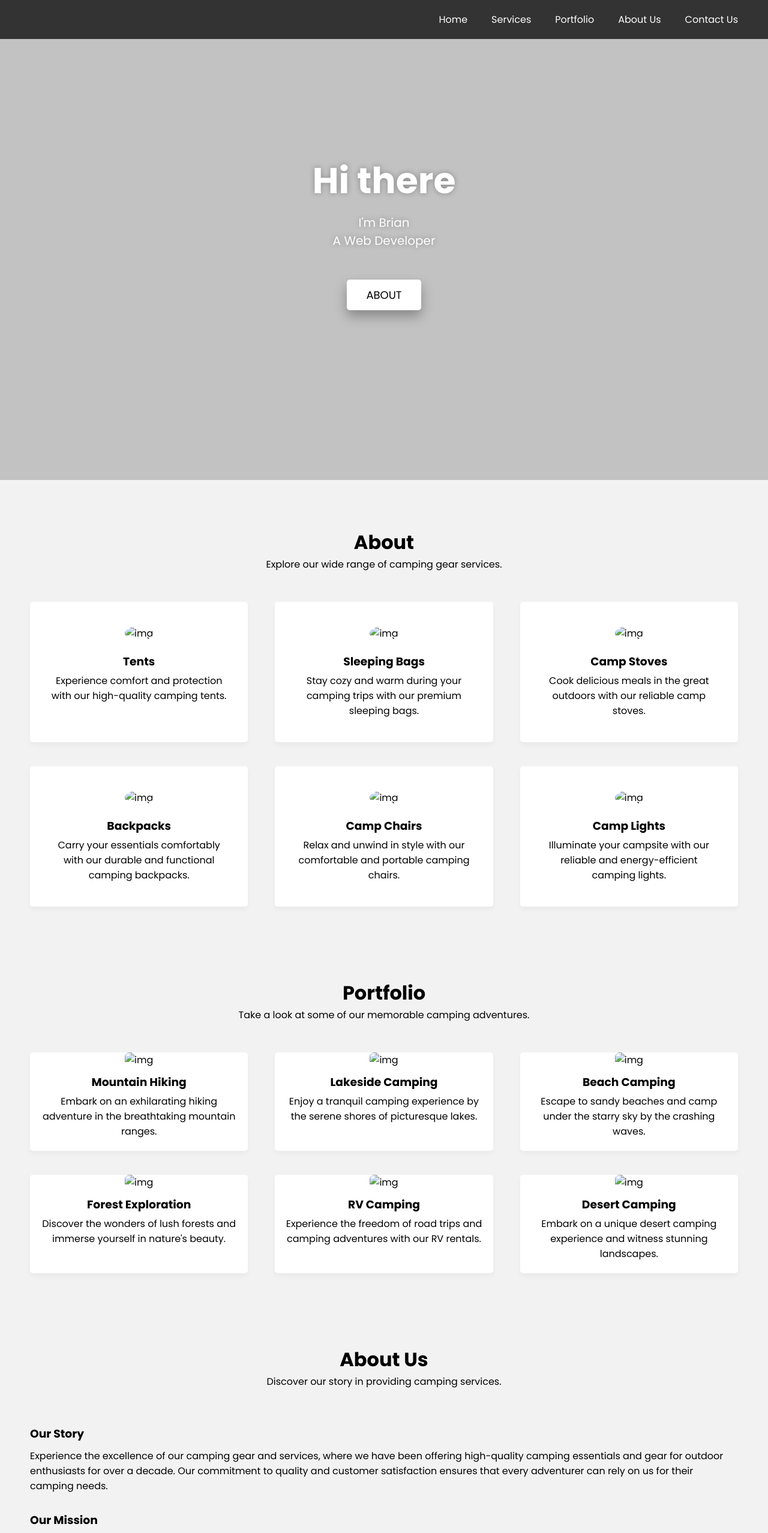
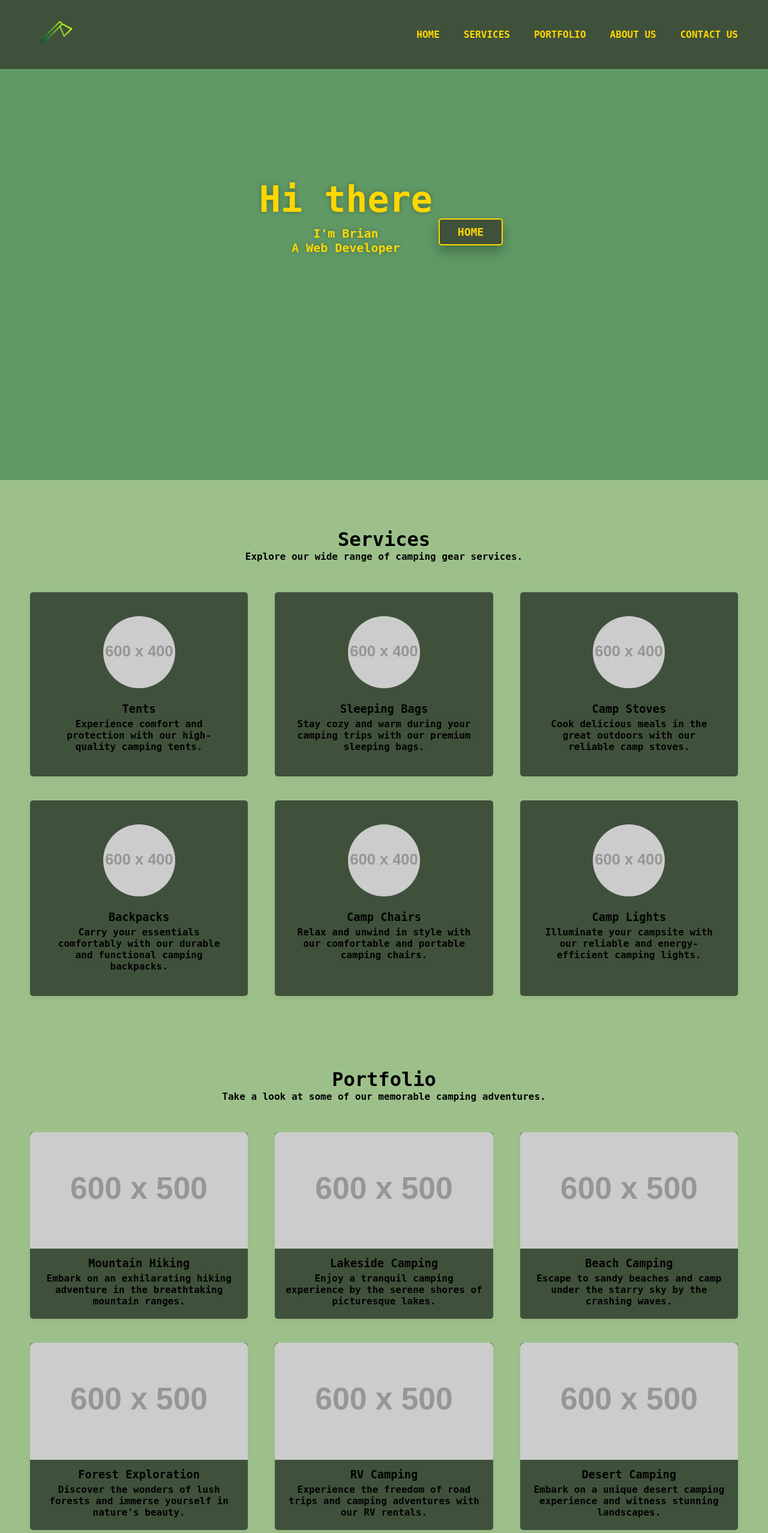
Before and after one commit to Devbriax/mbazo.com, a plain HTML site: page index.html in a window 1280 px wide. Shown: the top 2555 px of the page at 60% size. Drawn offline with Linux system fonts and the light colour scheme; placeholder pictures from the web are drawn by us.

Commit message:
Updates
File update.

```diff
--- a/assets/css/style.css
+++ b/assets/css/style.css
@@ -1,10 +1,7 @@
-@import url("https://fonts.googleapis.com/css2?family=Poppins:wght@200;300;400;500;600;700&display=swap");
-
 * {
   margin: 0;
   padding: 0;
   box-sizing: border-box;
-  font-family: "Poppins", sans-serif;
 }
 
 html {
@@ -12,7 +9,9 @@ html {
 }
 
 body {
-  background: #f2f2f2;
+  background-color: #9DC08B;
+  font-family: 'monospace', sans-serif;
+  font-weight: 700;
 }
 
 header {
@@ -23,7 +22,7 @@ header {
   width: 100%;
   display: flex;
   justify-content: center;
-  background: #333;
+  background: #40513B;
 }
 
 .navbar {
@@ -64,7 +63,8 @@ header a,
 footer a {
   margin-left: 40px;
   text-decoration: none;
-  color: #fff;
+  text-transform: uppercase;
+  color: gold;
   height: 100%;
   padding: 20px 0;
   display: inline-block;
@@ -72,16 +72,13 @@ footer a {
 
 header a:hover,
 footer a:hover {
-  color: #ddd;
+  color: #000;
 }
 
 .homepage {
+  background-color: #609966;
+  width: 100%;
   height: 100vh;
-  width: 100%;
-  position: relative;
-  background: url("");
-  background-position: center 65%;
-  background-size: cover;
 }
 
 .homepage::before {
@@ -91,7 +88,7 @@ footer a:hover {
   top: 0;
   height: 100%;
   width: 100%;
-  background: rgba(0, 0, 0, 0.2);
+
 }
 
 .homepage .content {
@@ -100,7 +97,7 @@ footer a:hover {
   z-index: 3;
   align-items: center;
   justify-content: center;
-  flex-direction: column;
+  flex-direction: row;
 }
 
 .homepage .content h1 {
@@ -111,22 +108,22 @@ footer a:hover {
 
 .homepage .content .text {
   margin-bottom: 50px;
-  color: #fff;
+  color: gold;
   font-size: 20px;
   text-align: center;
   text-shadow: 0px 0px 10px rgba(0, 0, 0, 0.3);
 }
 
 .content a {
-  color: #000;
+  color: gold;
   display: block;
   text-transform: uppercase;
   font-size: 18px;
   margin: 0 10px;
   padding: 10px 30px;
   border-radius: 5px;
-  background: #fff;
-  border: 2px solid #fff;
+  background: #40513B;
+  border: 2px solid gold;
   transition: 0.4s ease;
   box-shadow: 0 10px 20px rgba(0, 0, 0, 0.3);
   text-decoration: none;
@@ -184,7 +181,7 @@ section.about {
 }
 
 section .cards .card {
-  background: #fff;
+  background: #40513B;
   padding: 40px 15px;
   list-style: none;
   border-radius: 5px;
@@ -242,7 +239,7 @@ section .cards .card {
 }
 
 .contact .col p i {
-  color: #7a7a7a;
+  color: #40513B;
   margin-right: 10px;
 }
 
@@ -253,7 +250,7 @@ section .cards .card {
   width: 100%;
   font-size: 16px;
   outline: none;
-  border: 1px solid #bfbfbf;
+  border: 1px solid gold;
 }
 
 .contact form textarea {
@@ -263,30 +260,30 @@ section .cards .card {
   height: 150px;
   outline: none;
   resize: vertical;
-  border: 1px solid #bfbfbf;
+  border: 1px solid gold;
 }
 
 .contact form button {
   margin-top: 10px;
   padding: 10px 20px;
   font-size: 17px;
-  color: #fff;
+  color: gold;
   border: none;
   cursor: pointer;
   border-radius: 5px;
-  background: #333;
+  background: #40513B;
   transition: 0.2s ease;
 }
 
 .contact form button:hover {
-  background: #525252;
+  background: #000;
 }
 
 footer {
   width: 100%;
   display: flex;
   justify-content: center;
-  background: #000;
+  background: #40513B;
   padding: 20px 0;
 }
 
@@ -295,11 +292,11 @@ footer div {
   max-width: 1200px;
   width: 100%;
   display: flex;
-  justify-content: space-between;
+  justify-content: center;
 }
 
 footer span {
-  color: #fff;
+  color: gold;
 }
 
 footer a {
@@ -314,7 +311,7 @@ footer a {
     display: block;
     height: 100vh;
     top: 75px;
-    background: #333;
+    background: #40513B;
     transition: left 0.3s ease;
   }
 
--- a/index.html
+++ b/index.html
@@ -4,20 +4,23 @@
   <head>
     <meta charset="UTF-8" />
     <meta name="viewport" content="width=device-width, initial-scale=1.0">
-    <title>MBAZO | X</title>
+    <title>BRIAX | MBXZO</title>
     <link rel="stylesheet" href="assets/css/style.css">
   </head>
 
   <body>
+
     <header>
       <nav class="navbar">
-        <h2 class="logo"><a href="#"><img src="" alt=""></a></h2>
+        <h2 class="logo"><a href="#"><img src="assets/imgs/green-axe-img.png" alt="logo-image" width="75px"
+              height="75px"></a>
+        </h2>
         <ul class="all-links">
           <li><a href="#home">Home</a></li>
           <li><a href="#services">Services</a></li>
           <li><a href="#portfolio">Portfolio</a></li>
-          <li><a href="#about">About Us</a></li>
-          <li><a href="#contact">Contact Us</a></li>
+          <li><a href="#about-us">About Us</a></li>
+          <li><a href="#contact-us">Contact Us</a></li>
         </ul>
       </nav>
     </header>
@@ -28,41 +31,41 @@
           <h1>Hi there</h1>
           <p>I'm Brian <br> A Web Developer</p>
         </div>
-        <a href="#services">About</a>
+        <a href="#home">Home</a>
       </div>
     </section>
 
     <section class="services" id="services">
-      <h2>About</h2>
+      <h2>Services</h2>
       <p>Explore our wide range of camping gear services.</p>
       <ul class="cards">
         <li class="card">
-          <img src="images/tents.jpg" alt="img">
+          <img src="https://placehold.co/600x400" alt="img">
           <h3>Tents</h3>
           <p>Experience comfort and protection with our high-quality camping tents.</p>
         </li>
         <li class="card">
-          <img src="images/bags.jpg" alt="img">
+          <img src="https://placehold.co/600x400" alt="img">
           <h3>Sleeping Bags</h3>
           <p>Stay cozy and warm during your camping trips with our premium sleeping bags.</p>
         </li>
         <li class="card">
-          <img src="images/stoves.jpg" alt="img">
+          <img src="https://placehold.co/600x400" alt="img">
           <h3>Camp Stoves</h3>
           <p>Cook delicious meals in the great outdoors with our reliable camp stoves.</p>
         </li>
         <li class="card">
-          <img src="images/backpacks.jpg" alt="img">
+          <img src="https://placehold.co/600x400" alt="img">
           <h3>Backpacks</h3>
           <p>Carry your essentials comfortably with our durable and functional camping backpacks.</p>
         </li>
         <li class="card">
-          <img src="images/chair.jpg" alt="img">
+          <img src="https://placehold.co/600x400" alt="img">
           <h3>Camp Chairs</h3>
           <p>Relax and unwind in style with our comfortable and portable camping chairs.</p>
         </li>
         <li class="card">
-          <img src="images/light.jpg" alt="img">
+          <img src="https://placehold.co/600x400" alt="img">
           <h3>Camp Lights</h3>
           <p>Illuminate your campsite with our reliable and energy-efficient camping lights.</p>
         </li>
@@ -74,39 +77,39 @@
       <p>Take a look at some of our memorable camping adventures.</p>
       <ul class="cards">
         <li class="card">
-          <img src="images/camping-1.jpg" alt="img">
+          <img src="https://placehold.co/600x500" alt="img">
           <h3>Mountain Hiking</h3>
           <p>Embark on an exhilarating hiking adventure in the breathtaking mountain ranges.</p>
         </li>
         <li class="card">
-          <img src="images/camping-2.jpg" alt="img">
+          <img src="https://placehold.co/600x500" alt="img">
           <h3>Lakeside Camping</h3>
           <p>Enjoy a tranquil camping experience by the serene shores of picturesque lakes.</p>
         </li>
         <li class="card">
-          <img src="images/camping-3.jpg" alt="img">
+          <img src="https://placehold.co/600x500" alt="img">
           <h3>Beach Camping</h3>
           <p>Escape to sandy beaches and camp under the starry sky by the crashing waves.</p>
         </li>
         <li class="card">
-          <img src="images/camping-4.jpg" alt="img">
+          <img src="https://placehold.co/600x500" alt="img">
           <h3>Forest Exploration</h3>
           <p>Discover the wonders of lush forests and immerse yourself in nature's beauty.</p>
         </li>
         <li class="card">
-          <img src="images/camping-5.jpg" alt="img">
+          <img src="https://placehold.co/600x500" alt="img">
           <h3>RV Camping</h3>
           <p>Experience the freedom of road trips and camping adventures with our RV rentals.</p>
         </li>
         <li class="card">
-          <img src="images/camping-6.jpg" alt="img">
+          <img src="https://placehold.co/600x500" alt="img">
           <h3>Desert Camping</h3>
           <p>Embark on a unique desert camping experience and witness stunning landscapes.</p>
         </li>
       </ul>
     </section>
 
-    <section class="about" id="about">
+    <section class="about" id="about-us">
       <h2>About Us</h2>
       <p>Discover our story in providing camping services.</p>
       <div class="row company-info">
@@ -136,19 +139,15 @@
       </div>
     </section>
 
-    <section class="contact" id="contact">
-      <h2>Contact</h2>
-      <p>Reach out to us for any inquiries or feedback.</p>
-      <div class="row">
+    <section class="contact" id="contact-us">
+      <h2>Contact</h2><br>
+      <p>Say Hi!</p>
+      <div class=" row">
         <div class="col information">
           <div class="contact-details">
-            <p><i class="fas fa-map-marker-alt"></i> 123 Campsite Avenue, Wilderness, CA 98765</p>
-            <p><i class="fas fa-envelope"></i> info@campinggearexperts.com</p>
-            <p><i class="fas fa-phone"></i> (123) 456-7890</p>
-            <p><i class="fas fa-clock"></i> Monday - Friday: 9:00 AM - 5:00 PM</p>
-            <p><i class="fas fa-clock"></i> Saturday: 10:00 AM - 3:00 PM</p>
-            <p><i class="fas fa-clock"></i> Sunday: Closed</p>
-            <p><i class="fas fa-globe"></i> www.codingenpalweb.com</p>
+            <p><i class="fas fa-map-marker-alt"></i> Johanessburg, Gauteng </p>
+            <p><i class="fas fa-envelope"></i></p>
+            <p><i class="fas fa-phone"></i> (+27)66 217-4026</p>
           </div>
         </div>
         <div class="col form">
@@ -164,7 +163,7 @@
 
     <footer>
       <div>
-        <span>Copyright © created by </span>
+        <span>&copyDevbriax</span>
       </div>
     </footer>
 
```
Also changed, not shown: assets/imgs/cool-background.png (added), assets/imgs/rainy-background.jpg (added), documentation.txt, 2 other files.
